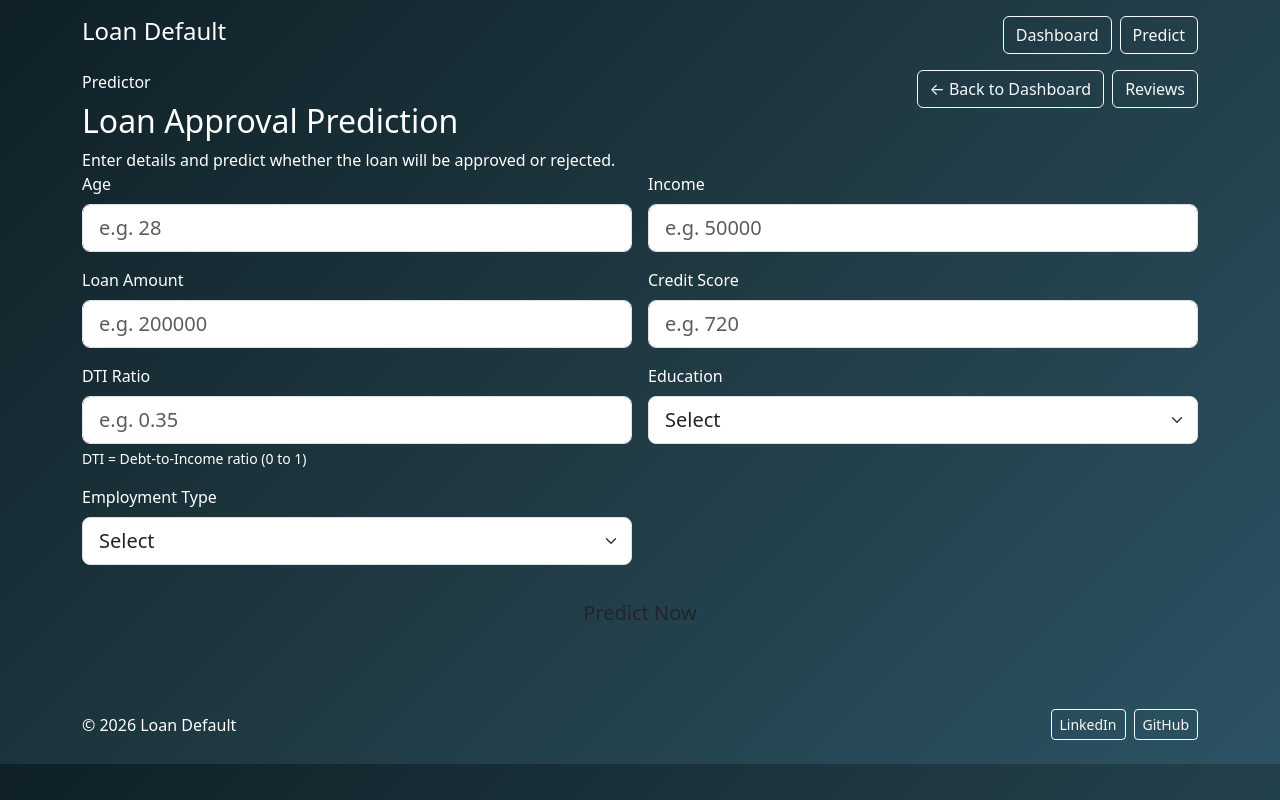
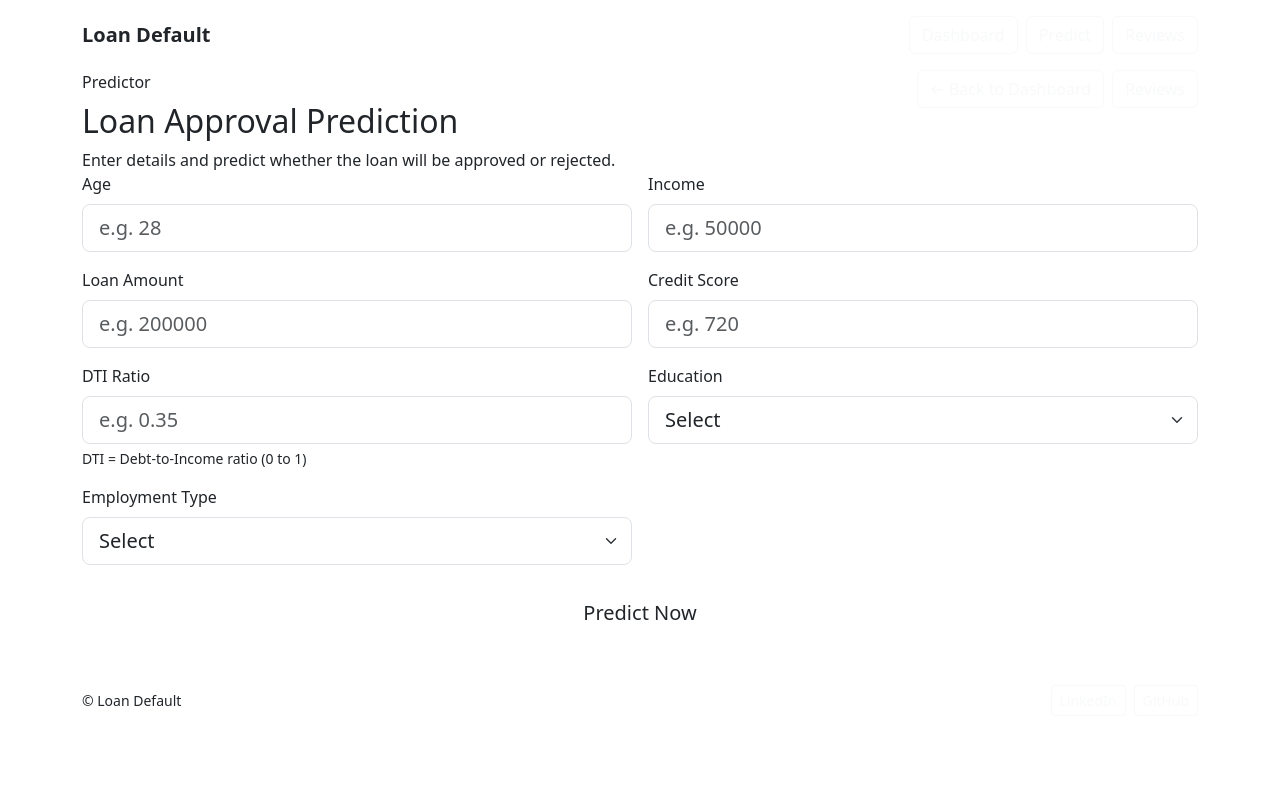
Before and after one commit to Bhavy123321/M.L---Project, a Flask app: page /predict in a window 1280 px wide. Run offline with Flask 3, Linux system fonts and the light colour scheme.

Commit message:
Update base.html

```diff
--- a/templates/base.html
+++ b/templates/base.html
@@ -1,40 +1,64 @@
-<!DOCTYPE html>
-<html>
+<!doctype html>
+<html lang="en">
 <head>
+  <meta charset="utf-8" />
+  <meta name="viewport" content="width=device-width, initial-scale=1" />
   <title>{{ title if title else brand_name }}</title>
-  <meta name="viewport" content="width=device-width, initial-scale=1">
 
+  <!-- Bootstrap -->
   <link href="https://cdn.jsdelivr.net/npm/bootstrap@5.3.3/dist/css/bootstrap.min.css" rel="stylesheet">
+
+  <!-- Your CSS (keep your existing file name) -->
+  <link rel="stylesheet" href="{{ url_for('static', filename='styles.css') }}">
 </head>
 
-<body style="background: linear-gradient(135deg,#0f2027,#203a43,#2c5364); color:white;">
+<body>
 
-  <!-- NAVBAR -->
-  <div class="container py-3 d-flex justify-content-between align-items-center">
-    <h4>{{ brand_name }}</h4>
+  <!-- HEADER / NAV -->
+  <header class="py-3">
+    <div class="container d-flex justify-content-between align-items-center flex-wrap gap-2">
 
-    <div class="d-flex gap-2">
+      <div class="d-flex align-items-center gap-2">
+        <div class="fw-bold" style="font-size: 20px;">{{ brand_name }}</div>
+      </div>
+
+      <!-- ✅ NAV BUTTONS (these were missing) -->
+      <div class="d-flex gap-2 flex-wrap">
         <a class="btn btn-outline-light" href="{{ url_for('dashboard') }}">Dashboard</a>
         <a class="btn btn-outline-light" href="{{ url_for('predict') }}">Predict</a>
-    </div>
+        <a class="btn btn-outline-light" href="{{ url_for('reviews') }}">Reviews</a>
       </div>
 
+    </div>
+  </header>
+
+  <!-- CONTENT -->
+  <main>
     {% block content %}{% endblock %}
+  </main>
 
   <!-- FOOTER -->
-  <div class="container py-4 mt-5 d-flex justify-content-between align-items-center">
-    <div>© 2026 {{ brand_name }}</div>
+  <footer class="py-4 mt-4">
+    <div class="container d-flex justify-content-between align-items-center flex-wrap gap-2">
+      <div class="small text-soft">© {{ brand_name }}</div>
 
-    <div class="d-flex gap-2">
-      <a href="{{ social.linkedin }}" target="_blank" class="btn btn-outline-light btn-sm">
+      <!-- ✅ SOCIAL LINKS (now correct) -->
+      <div class="d-flex gap-2 flex-wrap">
+        <a class="btn btn-outline-light btn-sm"
+           href="{{ social.linkedin }}"
+           target="_blank" rel="noopener noreferrer">
           LinkedIn
         </a>
 
-      <a href="{{ social.github }}" target="_blank" class="btn btn-outline-light btn-sm">
+        <a class="btn btn-outline-light btn-sm"
+           href="{{ social.github }}"
+           target="_blank" rel="noopener noreferrer">
           GitHub
         </a>
       </div>
     </div>
+  </footer>
 
+  <script src="https://cdn.jsdelivr.net/npm/bootstrap@5.3.3/dist/js/bootstrap.bundle.min.js"></script>
 </body>
 </html>
```
Lines whose indentation alone changed are shown as unchanged.
